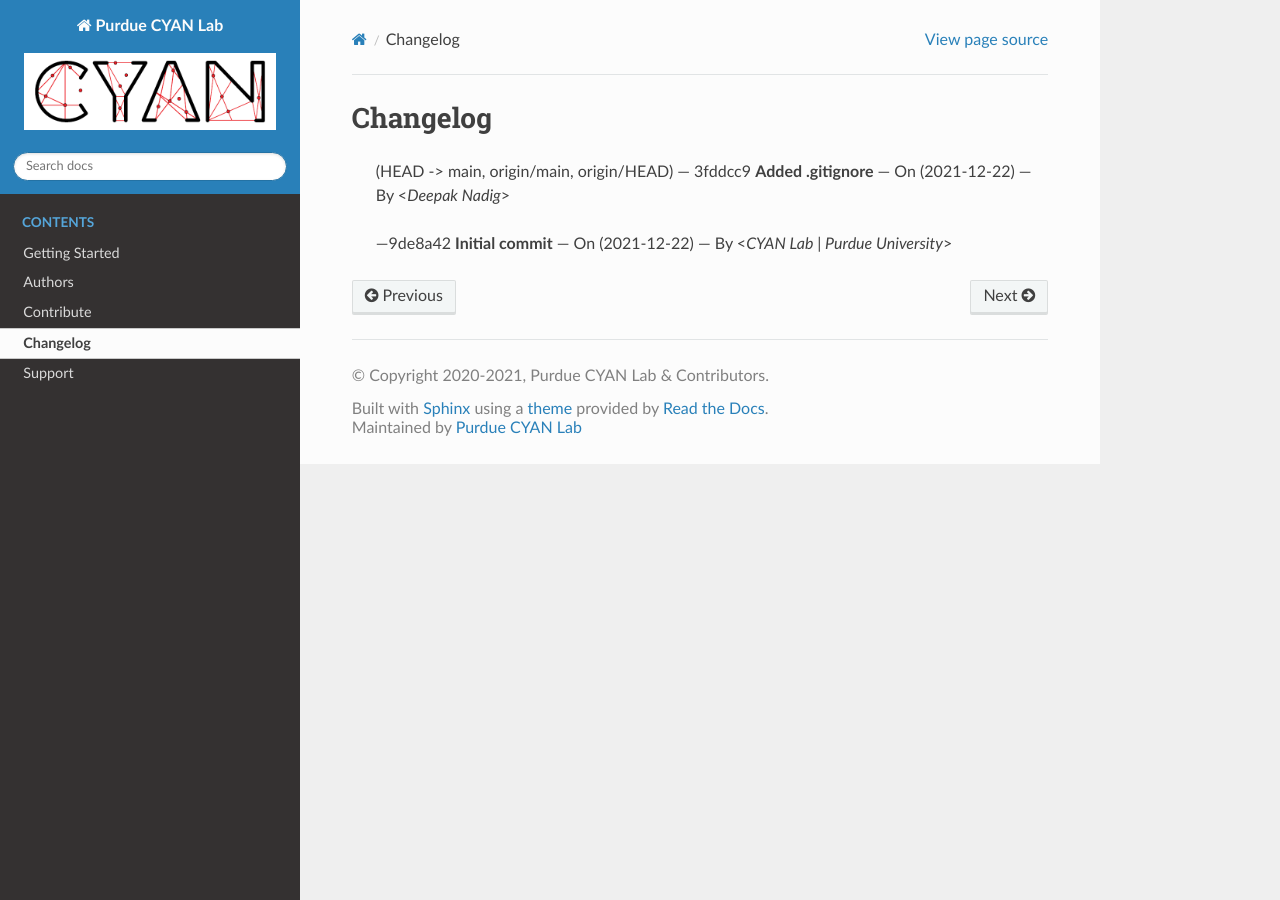
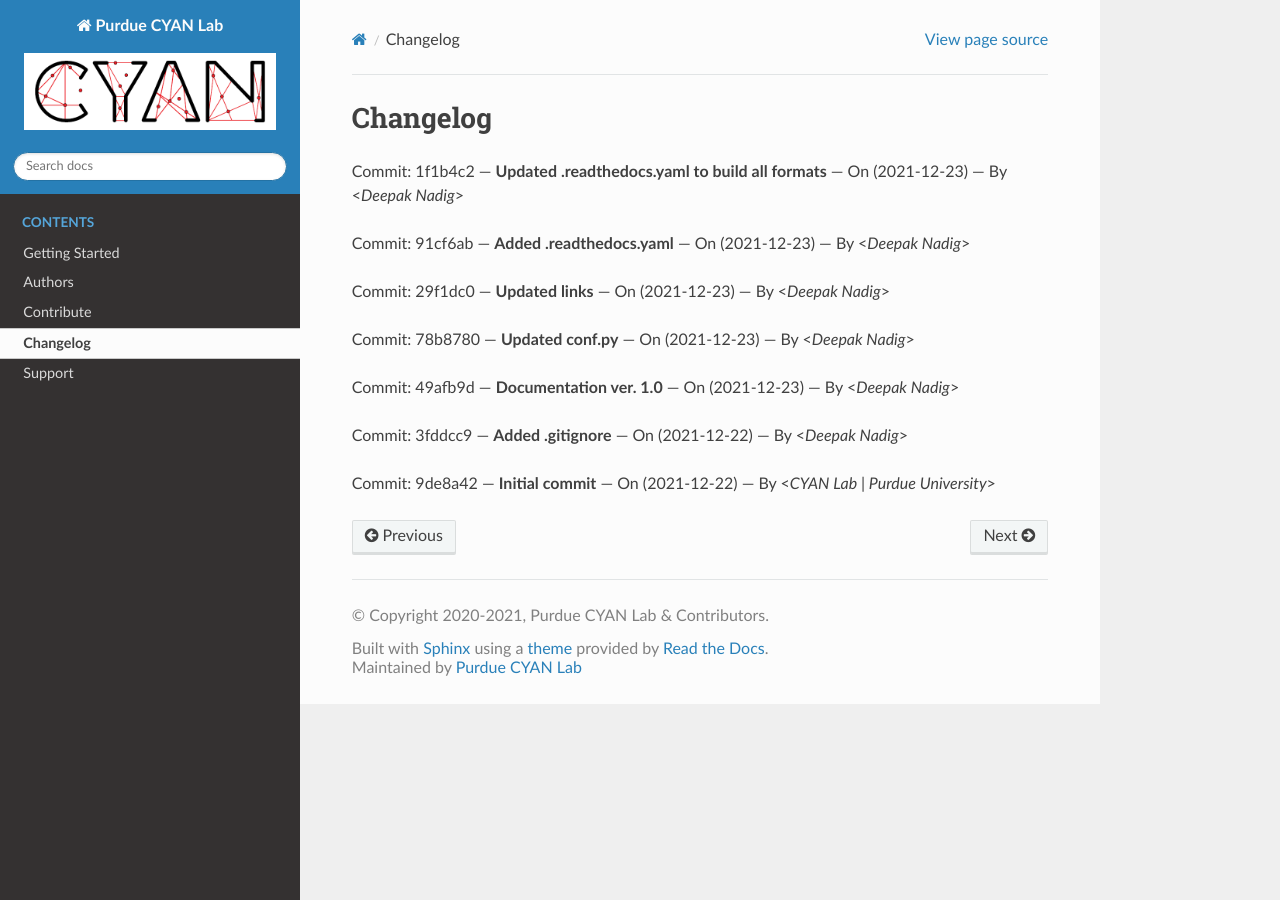
Before and after one commit to purduecyan/rtfm, a Sphinx documentation site: the page built from source/main/history.rst, in a window 1280 px wide. Built offline with Sphinx 7.4.7 and the Read the Docs theme 2.0.0, drawn with Linux system fonts in a browser that asks for light colours.

Commit message:
Updated changelogs

```diff
--- a/source/main/history.rst
+++ b/source/main/history.rst
@@ -1,7 +1,22 @@
 Changelog
 =========
 
- (HEAD -> main, origin/main, origin/HEAD) --- 3fddcc9 **Added .gitignore** --- On (2021-12-22) --- By <*Deepak Nadig*>
+Commit: 1f1b4c2 --- **Updated .readthedocs.yaml to build all formats** --- On (2021-12-23) --- By <*Deepak Nadig*>
 
 
- --- 9de8a42 **Initial commit** --- On (2021-12-22) --- By <*CYAN Lab | Purdue University*>
+Commit: 91cf6ab --- **Added .readthedocs.yaml** --- On (2021-12-23) --- By <*Deepak Nadig*>
+
+
+Commit: 29f1dc0 --- **Updated links** --- On (2021-12-23) --- By <*Deepak Nadig*>
+
+
+Commit: 78b8780 --- **Updated conf.py** --- On (2021-12-23) --- By <*Deepak Nadig*>
+
+
+Commit: 49afb9d --- **Documentation ver. 1.0** --- On (2021-12-23) --- By <*Deepak Nadig*>
+
+
+Commit: 3fddcc9 --- **Added .gitignore** --- On (2021-12-22) --- By <*Deepak Nadig*>
+
+
+Commit: 9de8a42 --- **Initial commit** --- On (2021-12-22) --- By <*CYAN Lab | Purdue University*>
```
Also changed, not shown: 2 other files.
